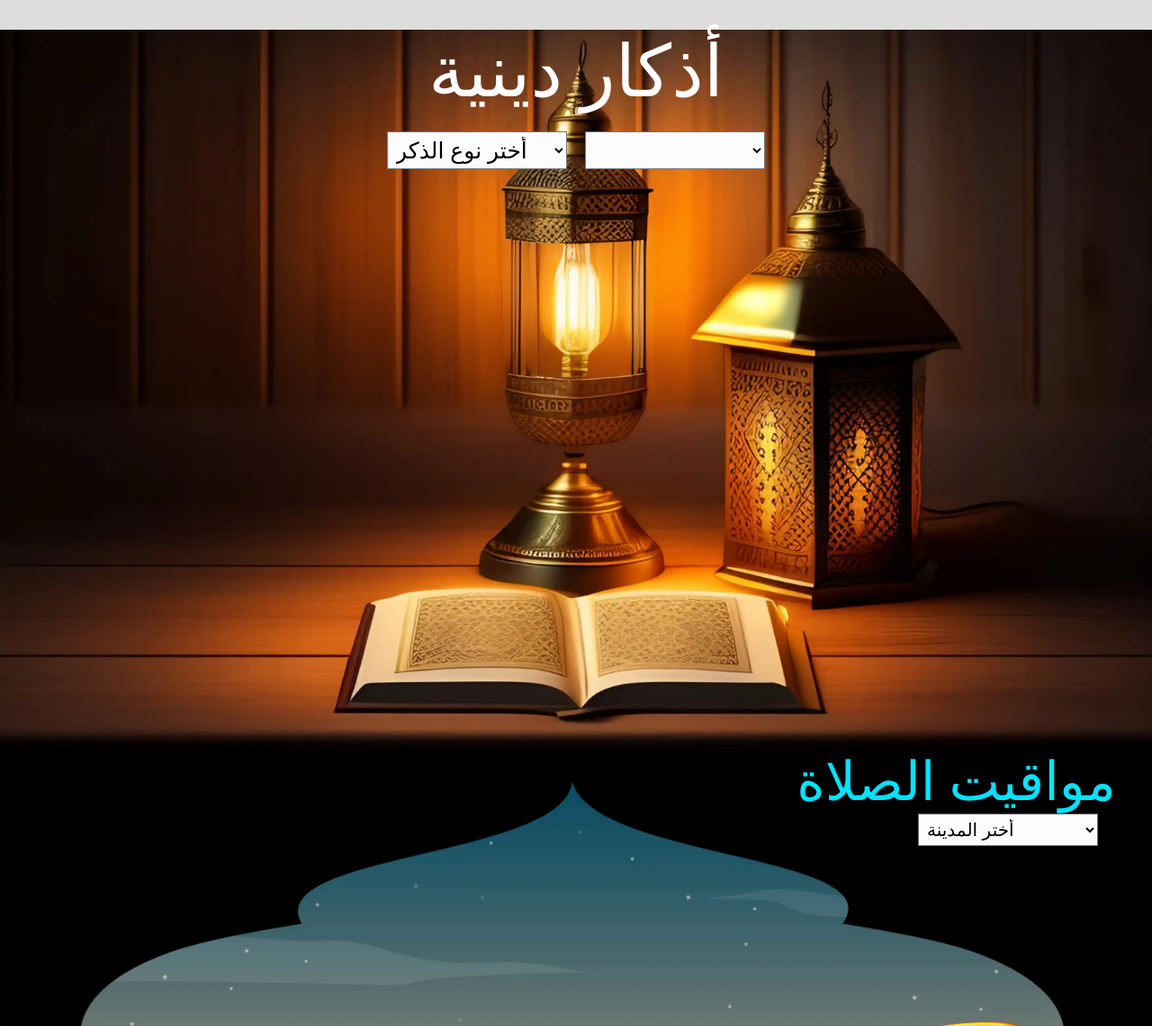
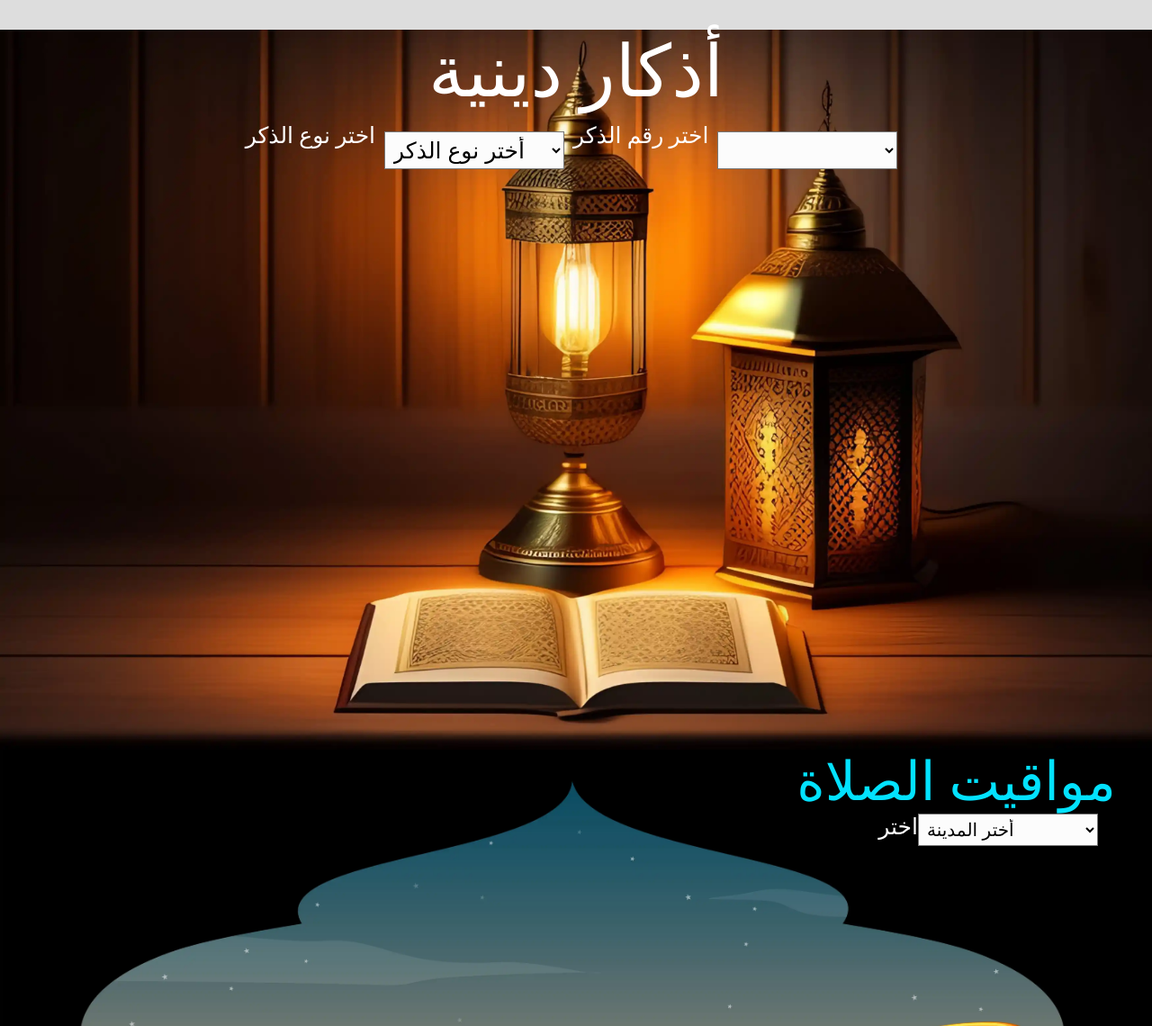
Before and after one commit to moham60/Quran, a plain HTML site: page index.html in a window 1280 px wide. Shown: the part 1680-2820 px from the top of the page at 90% size. Drawn offline with nearby package versions, Linux system fonts and the light colour scheme; no server answers.

Commit message:
Update index.html

```diff
--- a/index.html
+++ b/index.html
@@ -85,11 +85,13 @@
         <p>أذكار دينية</p>
       </div>
       <div class="select">
+         <label for="chooseKindZekr" class="label">اختر نوع الذكر</label>
         <select name="" id="chooseKindZekr">
           <option value="" disabled selected>أختر نوع الذكر</option>
           <option value="">أذكار الصباح</option>
           <option value="">أذكار المساء</option>
         </select>
+         <label for="chooseNumZekr" class="label">اختر رقم الذكر</label>
         <select name="" id="chooseNumZekr"></select>
       </div>
       <div class="container2 dark">
@@ -109,6 +111,7 @@
     <section id="TimePray">
       <div class="titl"><p>مواقيت الصلاة</p></div>
       <div class="select">
+         <label for="chooseCity" class="label">اختر </label>
         <select name="" id="chooseCity">
           <option value="" disabled selected>أختر المدينة</option>
         </select>
```
